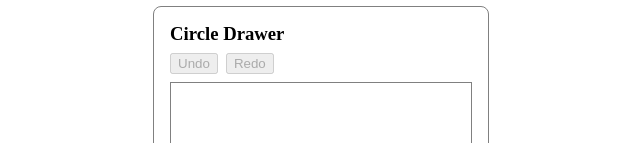
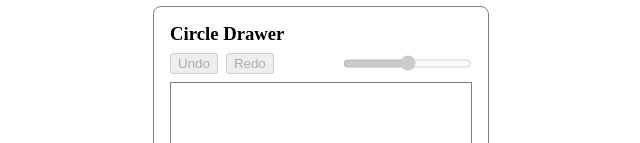
Before and after one commit to kurtsmurf/7guis, a Preact app: page / in a window 1280 px wide. Shown: the part 895-1038 px from the top of the page, without its empty margins (319-959 px from the left). Built offline with nearby package versions, Linux system fonts and the light colour scheme.

Commit message:
Add resize control

```diff
--- a/src/CircleDrawer.tsx
+++ b/src/CircleDrawer.tsx
@@ -3,7 +3,7 @@ import { useReducer, useRef, useState } from "preact/hooks";
 type position = { x: number; y: number };
 type circle = position & { radius: number };
 type domainEvent =
-  | { type: "Resize"; index: number; newRadius: number }
+  | { type: "Resize"; newRadius: number }
   | { type: "Create"; circle: circle }
   | { type: "Select"; index: number };
 type appEvent =
@@ -29,7 +29,7 @@ const domainReducer = (
       return {
         ...state,
         circles: state.circles.map((circle, index) =>
-          index === event.index
+          index === state.selected
             ? { ...circle, radius: event.newRadius }
             : circle
         ),
@@ -98,6 +98,7 @@ const appReducer = (state: appState, event: appEvent): appState => {
         ...state,
         domainEvents: [...state.domainEvents, event],
         domainState: domainReducer(state.domainState, event),
+        undoIndex: 0
       };
     }
     case "Undo": {
@@ -151,10 +152,13 @@ export function CircleDrawer() {
   const select = (index: number) => dispatch({ type: "Select", index });
   const undo = () => dispatch({ type: "Undo" });
   const redo = () => dispatch({ type: "Redo" });
+  const resize = (newRadius: number) => dispatch({ type: "Resize", newRadius });
 
   const nothingToUndo =
     appState.domainEvents.length * -1 === appState.undoIndex;
   const nothingToRedo = appState.undoIndex === 0;
+  const selectedCircle = appState.domainState.circles
+    .find((_, i) => i === appState.domainState.selected)
 
   return (
     <div class="task stack">
@@ -162,6 +166,15 @@ export function CircleDrawer() {
       <div className="row">
         <button onClick={undo} disabled={nothingToUndo}>Undo</button>
         <button onClick={redo} disabled={nothingToRedo}>Redo</button>
+        <input
+          style="margin-left: auto;"
+          type="range"
+          disabled={appState.domainState.selected === -1}
+          value={selectedCircle?.radius}
+          onChange={e => resize(
+            parseFloat((e.target as HTMLInputElement).value)
+          )}
+        />
       </div>
       <svg ref={svgRef} onClick={create}>
         {appState.domainState.circles.map((circle, index) => {
```
